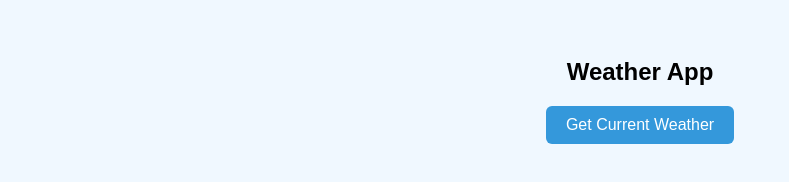
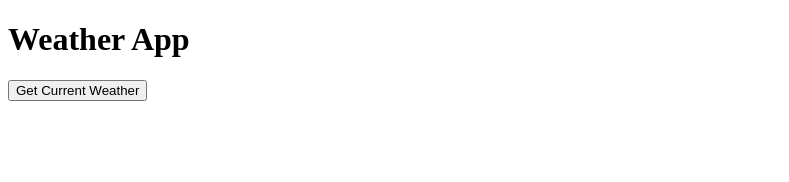
Before and after one commit to acciojob/weather-api-Achintbhavsar, a website: page main.html in a window 1280 px wide. Shown: the whole page, without its empty margins (0-789 px from the left). Drawn offline with Linux system fonts and the light colour scheme.

Commit message:
created a submission

```diff
--- a/main.html
+++ b/main.html
@@ -1,66 +1,39 @@
 <!DOCTYPE html>
 <html lang="en">
 <head>
-  <meta charset="UTF-8">
+  <meta charset="UTF-8" />
+  <meta name="viewport" content="width=device-width, initial-scale=1.0"/>
   <title>Weather App</title>
-  <style>
-    body {
-      font-family: Arial, sans-serif;
-      padding: 30px;
-      text-align: center;
-      background-color: #f0f8ff;
-    }
-
-    #weatherBtn {
-      padding: 10px 20px;
-      font-size: 16px;
-      background-color: #3498db;
-      color: white;
-      border: none;
-      border-radius: 6px;
-      cursor: pointer;
-    }
-
-    #weatherBtn:hover {
-      background-color: #2980b9;
-    }
-
-    #weatherData {
-      margin-top: 20px;
-      font-size: 18px;
-      color: #333;
-    }
-  </style>
 </head>
 <body>
-
-  <h2>Weather App</h2>
-  <button id="weatherBtn">Get Current Weather</button>
+  <h1>Weather App</h1>
+  <button onclick="getWeather()">Get Current Weather</button>
   <div id="weatherData"></div>
 
   <script>
-    document.getElementById("weatherBtn").addEventListener("click", function () {
-      const apiKey = "83d2b2939592bc0013bb9f38acbce539";
-      const url = `https://api.openweathermap.org/data/2.5/weather?q=London&appid=${83d2b2939592bc0013bb9f38acbce539
-}`;
+    async function getWeather() {
+      const apiKey = '83d2b2939592bc0013bb9f38acbce539';
+      const city = 'London';
+      const url = `https://api.openweathermap.org/data/2.5/weather?q=${city}&appid=${apiKey}`;
 
-      fetch(url)
-        .then(response => {
-          if (!response.ok) {
-            throw new Error("Network response was not ok");
-          }
-          return response.json();
-        })
-        .then(data => {
-          const weather = data.weather[0].main;
-          document.getElementById("weatherData").innerText = `Current weather in London: ${weather}`;
-        })
-        .catch(error => {
-          document.getElementById("weatherData").innerText = "Failed to load weather data.";
-          console.error("Fetch error:", error);
-        });
-    });
+      try {
+        const response = await fetch(url);
+        const data = await response.json();
+
+        if (data.weather && data.weather.length > 0) {
+          const condition = data.weather[0].main;
+          document.getElementById('weatherData').innerText =
+            `Current weather in ${city}: ${condition}`;
+        } else {
+          document.getElementById('weatherData').innerText =
+            'Weather data not found.';
+        }
+      } catch (error) {
+        console.error('Error fetching weather data:', error);
+        document.getElementById('weatherData').innerText =
+          'Error retrieving data.';
+      }
+    }
   </script>
-
 </body>
 </html>
```
